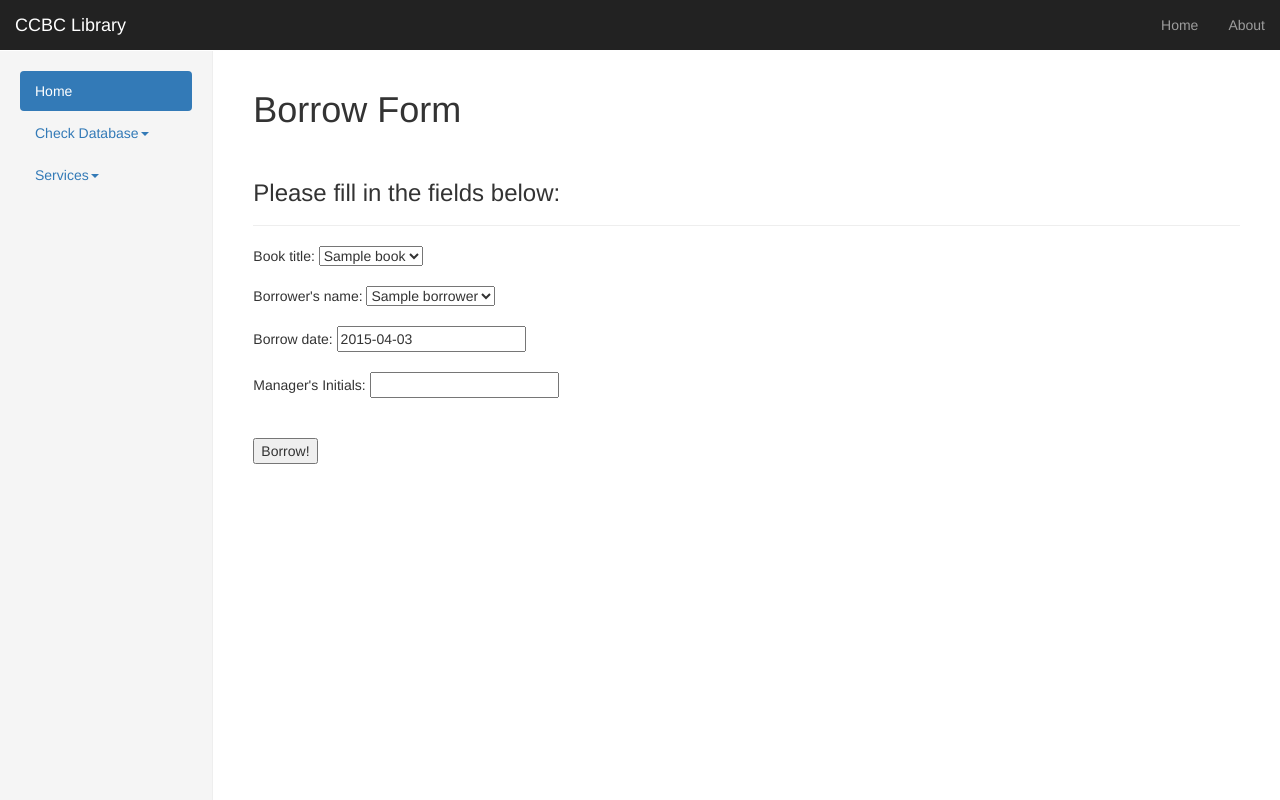
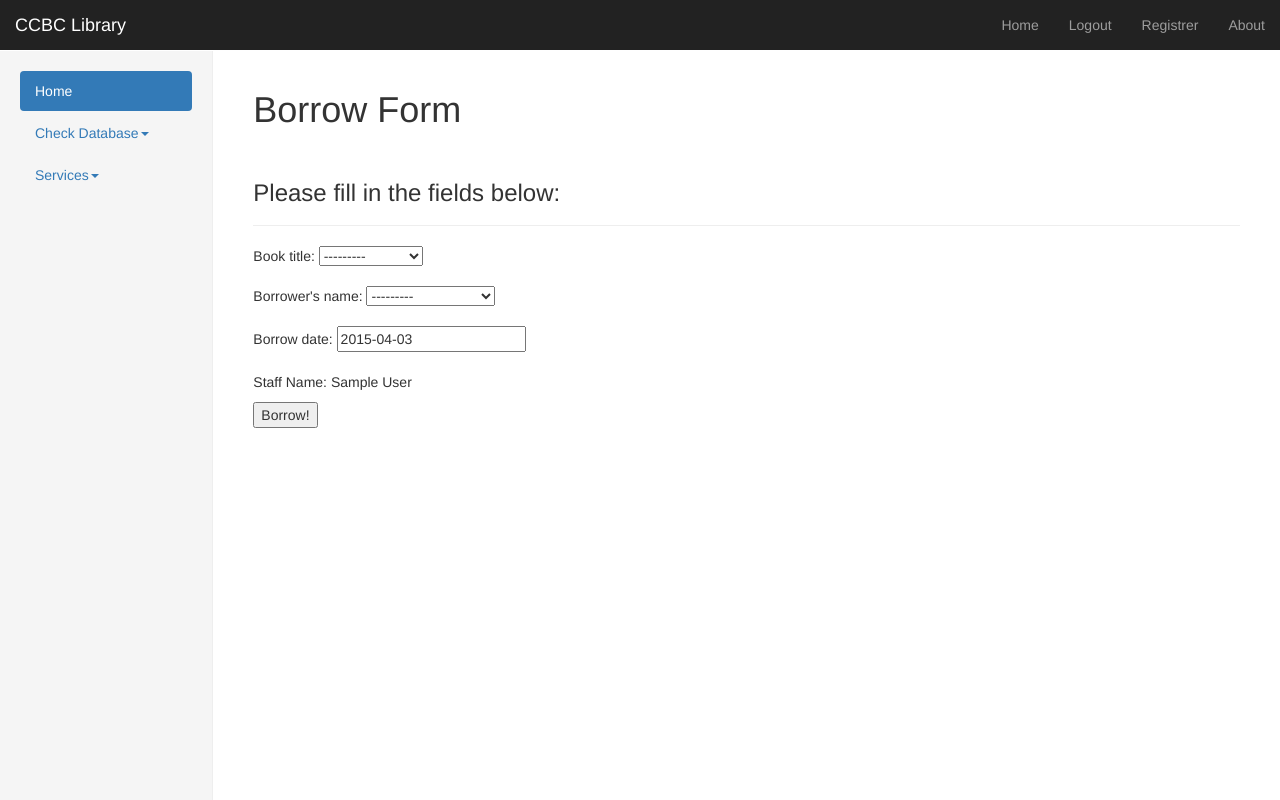
Before and after one commit to comsaint/ccbc-library, a Django app: page /ccbclib/borrow/ in a window 1280 px wide. Run offline with Django 3.2, Linux system fonts and the light colour scheme; a user stored in the database is signed in; tables that the repository leaves empty hold one stand-in row (values such as "Sample post"); parts of the project's set-up code (start-up, migrations or seed data) failed here and were passed over; some libraries are stand-ins or nearby versions.

Commit message:
Registration added.

```diff
--- a/ccbc_library/templates/base.html
+++ b/ccbc_library/templates/base.html
@@ -44,11 +44,12 @@
           <ul class="nav navbar-nav navbar-right">
                 <li><a href="{% url 'ccbclib:home' %}">Home</a></li>
                 {% if user.is_authenticated %}
-
+				<li><a href="{% url 'auth_logout' %}?next=/accounts/login/">Logout</a></li>
                 {% else %}
-
+                <li><a href="{% url 'auth_login' %}">Login</a></li>
                 {% endif %}
-                        <li><a href="{% url 'ccbclib:about' %}">About</a></li>
+                <li><a href="{% url 'registration_register' %}">Registrer</a></li>
+                <li><a href="{% url 'ccbclib:about' %}">About</a></li>
                 {% comment %}
                     {% if user.is_authenticated %}
                         <li><a href="{% url 'restricted' %}">Restricted Page</a></li>
--- a/ccbc_library/templates/ccbclib/borrow.html
+++ b/ccbc_library/templates/ccbclib/borrow.html
@@ -21,7 +21,7 @@
                 <br />
                 <br />
             {% endfor %}
-            <br />
+            <p>Staff Name: {{ staffname }} </p>
             <input type="submit" name="submit" value="Borrow!" />
             </form>
             </div>
--- a/ccbc_library/templates/ccbclib/renew.html
+++ b/ccbc_library/templates/ccbclib/renew.html
@@ -21,7 +21,7 @@
                 <br />
                 <br />
             {% endfor %}
-            <br />
+            <p>Staff Name: {{ staffname }} </p>
             <input type="submit" name="submit" value="Renew!" />
             </form>
             </div>
--- /dev/null
+++ b/ccbc_library/templates/registration/password_change_done.html
@@ -0,0 +1,5 @@
+{% extends "base.html" %}
+{% load i18n %}
+{% block content %}
+	<p>{% trans "Password changed" %}</p>
+{% endblock %}
--- a/ccbc_library/urls.py
+++ b/ccbc_library/urls.py
@@ -1,5 +1,11 @@
 from django.conf.urls import patterns, include, url
 from django.contrib import admin
+from registration.backends.simple.views import RegistrationView
+
+# Create a new class that redirects the user to the home page, if successful at logging
+class MyRegistrationView(RegistrationView):
+    def get_success_url(self,request, user):
+        return '/ccbclib/home/'
 
 urlpatterns = patterns('',
     # Examples:
@@ -8,4 +14,5 @@
 
     url(r'^admin/', include(admin.site.urls)),
     url(r'^ccbclib/',include('ccbclib.urls',namespace='ccbclib')),
+    url(r'^accounts/', include('registration.backends.simple.urls')),
 )
--- a/ccbclib/forms.py
+++ b/ccbclib/forms.py
@@ -3,37 +3,39 @@
 from django.core.exceptions import ValidationError
 from ccbclib.models import Book,Borrower,Transaction
 import datetime
+#import registration
+#from django.contrib.auth.models import User
 
 #Operations on Transaction model
 class BorrowForm(forms.ModelForm):
-    book = forms.ModelChoiceField(queryset=Book.onshelf_books.all(),to_field_name="name",empty_label=None,required=True,help_text='Book title')
-    borrower = forms.ModelChoiceField(queryset=Borrower.idle_borrowers.all(), to_field_name="name",empty_label=None,required=True,help_text="Borrower's name") #need to filter out currently borrowing ones...
+    book = forms.ModelChoiceField(queryset=Book.onshelf_books.all(),to_field_name="name",required=True,help_text='Book title')
+    borrower = forms.ModelChoiceField(queryset=Borrower.idle_borrowers.all(), to_field_name="name",required=True,help_text="Borrower's name") #need to filter out currently borrowing ones...
     borrow_date = forms.DateField(required=True,initial=datetime.date.today(),help_text='Borrow date',widget=SelectDateWidget())
-    borrow_manager = forms.CharField(required=True,help_text="Manager's Initials")#change this to ChoiceField later
+    #borrow_manager = forms.CharField(required=True,help_text="Manager's Initials")#change this to ChoiceField later
 
     class Meta:
         model = Transaction
-        fields = ('book','borrower','borrow_date','borrow_manager',)
+        fields = ('book','borrower','borrow_date')
         #exclude =('idtransaction','renew_date','renew_manager','return_date','return_manager',)
 
 class RenewForm(forms.ModelForm):
     idtransaction = forms.ModelChoiceField(queryset = Transaction.objects.filter(renew_date__isnull = True, return_date__isnull = True),help_text='Transaction')
     renew_date = forms.DateField(required=True,initial=datetime.date.today(),widget=SelectDateWidget(),help_text='Renew Date')
-    renew_manager = forms.CharField(required=True,help_text="Manager's Initials")#change this to ChoiceField later
+    #renew_manager = forms.CharField(required=True,help_text="Manager's Initials")#change this to ChoiceField later
 
     class Meta:
         model = Transaction
-        fields = ('idtransaction','renew_date','renew_manager',)
+        fields = ('idtransaction','renew_date',)
         #exclude = ('book','borrower','borrow_date','borrow_manager','return_date','return_manager',)
 
 class ReturnForm(forms.ModelForm):
     idtransaction = forms.ModelChoiceField(queryset = Transaction.objects.filter(return_date__isnull = True),help_text='Transaction')
     return_date = forms.DateField(required=True,initial=datetime.date.today(),widget=SelectDateWidget(),help_text='Return Date')
-    return_manager = forms.CharField(required=True,help_text="Manager's Initials")#change this to ChoiceField later
+    #return_manager = forms.CharField(required=True,help_text="Manager's Initials")#change this to ChoiceField later
 
     class Meta:
         model = Transaction
-        fields = ('idtransaction','return_date','return_manager',)
+        fields = ('idtransaction','return_date',)
         #exclude = ('book','borrower','borrow_date','borrow_manager','renew_date','renew_manager',)
 
 # Operations on Book model
--- a/ccbclib/models.py
+++ b/ccbclib/models.py
@@ -4,6 +4,7 @@
 
 from ccbclib.constants import RENEW_DURATION, BORROW_DURATION, BOOK_AREA, BOOK_LANG
 from django.db.models.fields import AutoField
+#from django.contrib.auth.models import User
 
 # Create your models here.
 class BookManager(models.Manager):
--- a/ccbclib/urls.py
+++ b/ccbclib/urls.py
@@ -3,13 +3,12 @@
 from ccbclib import views
 
 urlpatterns = patterns('',
-        url(r'^$', views.index, name='index'),
+        #url(r'^$', views.index, name='index'),
         url(r'^about/$',views.about, name='about'),
         url(r'^home/$',views.home, name='home'),
         url(r'^borrow/$',views.bookborrow,name='borrow'),
         url(r'^return/$',views.bookreturn,name='return'),
         url(r'^renew/$',views.bookrenew,name='renew'),
-        url(r'^addborrower/$',views.addborrower,name='addborrower'),
         url(r'^success/$',views.success,name='success'),
         url(r'^infotable/(?P<dataToDisplay>\w+)/$',views.infotable,name='infotable'),
         #url(r'^book/add/$', views.BookCreate.as_view(),name='book_add'),
--- a/ccbclib/views.py
+++ b/ccbclib/views.py
@@ -1,32 +1,32 @@
 from django.shortcuts import render
-from ccbclib.forms import BorrowForm, ReturnForm, RenewForm, AddBorrowerForm
+from ccbclib.forms import BorrowForm, ReturnForm, RenewForm
 # Create your views here.
 from django.http import HttpResponse, HttpResponseRedirect
 from django.core.urlresolvers import reverse, reverse_lazy
 from ccbclib.models import Book, Borrower, Transaction
 from django.views.generic.list import ListView
-from django.views.generic.edit import FormView, UpdateView, DeleteView,\
-    CreateView
+from django.views.generic.edit import UpdateView, CreateView
 from django_tables2 import RequestConfig
 from ccbclib.tables import BookTable, BorrowerTable, TransactionTable
-from statistics import mode
-
-
-def index(request):
-    return HttpResponse("Welcome to CCBC Library!")
+#from statistics import mode
+from django.contrib.auth.decorators import login_required
+from django.contrib.auth.models import User
 
 def about(request):
     context_dict = {}
     return render(request, 'ccbclib/about.html', context_dict)
 
+@login_required
 def home(request):
     context_dict = {}
     return render(request, 'ccbclib/home.html', context_dict)
 
+@login_required
 def success(request):
     context_dict={}
     return render(request, 'ccbclib/operation_successful.html',context_dict)
 
+@login_required
 def bookborrow(request):
     # A HTTP POST?
     if request.method == 'POST':
@@ -34,7 +34,12 @@
 
         # Have we been provided with a valid form?
         if form.is_valid():
-            form.save(commit=True)
+            tmp_tran = form.save(commit=False)
+            if request.user.get_full_name()!="":
+                tmp_tran.borrow_manager = request.user.get_full_name()
+            else:
+                tmp_tran.borrow_manager = request.user.get_username()
+            tmp_tran.save()
             # Now call the index() view.
             # The user will be shown the homepage.
             return HttpResponseRedirect(reverse('ccbclib:success'))
@@ -44,11 +49,15 @@
     else:
         # If the request was not a POST, display the form to enter details.
         form = BorrowForm()
+        staffname = request.user.get_full_name()
+        if staffname=="":
+            staffname = request.user.get_username()
 
     # Bad form (or form details), no form supplied...
     # Render the form with error messages (if any).
-    return render(request, 'ccbclib/borrow.html', {'form': form})
+    return render(request, 'ccbclib/borrow.html', {'form': form,'staffname':staffname})
 
+@login_required
 def bookreturn(request):
     if request.method == 'POST':
         form = ReturnForm(request.POST)
@@ -56,22 +65,25 @@
         if form.is_valid():
             transaction = Transaction.objects.get(pk=form.cleaned_data['idtransaction'].idtransaction)
             form = ReturnForm(request.POST, instance=transaction)
-            form.save()
-
+            tmp_tran = form.save(commit=False)
+            if request.user.get_full_name()!="":
+                tmp_tran.return_manager = request.user.get_full_name()
+            else:
+                tmp_tran.return_manager = request.user.get_username()
+            tmp_tran.save()
             # Now call the home() view.
             # The user will be shown the homepage.
             return HttpResponseRedirect(reverse('ccbclib:success'))
         else:
-            # The supplied form contained errors - just print them to the terminal.
             print(form.errors)
     else:
-        # If the request was not a POST, display the form to enter details.
         form = ReturnForm()
+        staffname = request.user.get_full_name()
+        if staffname=="":
+            staffname = request.user.get_username()
+    return render(request, 'ccbclib/return.html', {'form': form,'staffname':staffname})
 
-    # Bad form (or form details), no form supplied...
-    # Render the form with error messages (if any).
-    return render(request, 'ccbclib/return.html', {'form': form})
-
+@login_required
 def bookrenew(request):
     if request.method == 'POST':
         form = RenewForm(request.POST)
@@ -79,38 +91,27 @@
         if form.is_valid():
             transaction = Transaction.objects.get(pk=form.cleaned_data['idtransaction'].idtransaction)
             form = RenewForm(request.POST, instance=transaction)
-            form.save()
-
-            # Now call the home() view.
-            # The user will be shown the homepage.
+            tmp_tran = form.save(commit=False)
+            if request.user.get_full_name()!="":
+                tmp_tran.renew_manager = request.user.get_full_name()
+            else:
+                tmp_tran.renew_manager = request.user.get_username()
+            tmp_tran.save()
             return HttpResponseRedirect(reverse('ccbclib:success'))
         else:
-            # The supplied form contained errors - just print them to the terminal.
             print(form.errors)
     else:
         # If the request was not a POST, display the form to enter details.
         form = RenewForm()
+        staffname = request.user.get_full_name()
+        if staffname=="":
+            staffname = request.user.get_username()
 
     # Bad form (or form details), no form supplied...
     # Render the form with error messages (if any).
-    return render(request, 'ccbclib/renew.html', {'form': form})
+    return render(request, 'ccbclib/renew.html', {'form': form,'staffname':staffname})
 
-def addborrower(request):
-    # A HTTP POST?
-    if request.method == 'POST':
-        form = AddBorrowerForm(request.POST)
-        # Have we been provided with a valid form?
-        if form.is_valid():
-            form.save(commit=True)
-            return HttpResponseRedirect(reverse('ccbclib:success'))
-        else:
-            # Display error on the template.
-            return render(request, 'ccbclib/addborrower.html', {'form': form})
-    else:
-        # If the request was not a POST, display the form to enter details.
-        form = AddBorrowerForm()
-    return render(request, 'ccbclib/addborrower.html', {'form': form})
-
+@login_required
 def infotable(request,dataToDisplay):
     if dataToDisplay == 'transactions':
         table = TransactionTable(Transaction.objects.all())
@@ -158,13 +159,16 @@
     success_url = reverse_lazy('book-list')
 """
 # CRUD for Borrower model
+
 class BorrowerListView(ListView):
     model = Borrower
+
 
 class BorrowerCreate(CreateView):
     model = Borrower
     fields = ['name','phone','email','cellgroup']
     success_url = reverse_lazy('ccbclib:success')
+
 
 class BorrowerUpdate(UpdateView):
     model = Borrower
```
Also changed, not shown: ccbc_library/settings.py (+15 -0 lines), ccbc_library/templates/registration/login.html (added, +16 -0 lines), ccbc_library/templates/registration/logout.html (added, +10 -0 lines), ccbc_library/templates/registration/password_change_form.html (added, +10 -0 lines), ccbc_library/templates/registration/registration_closed.html (added, +7 -0 lines), ccbc_library/templates/registration/registration_complete.html (added, +11 -0 lines), ccbc_library/templates/registration/registration_form.html (added, +13 -0 lines).
